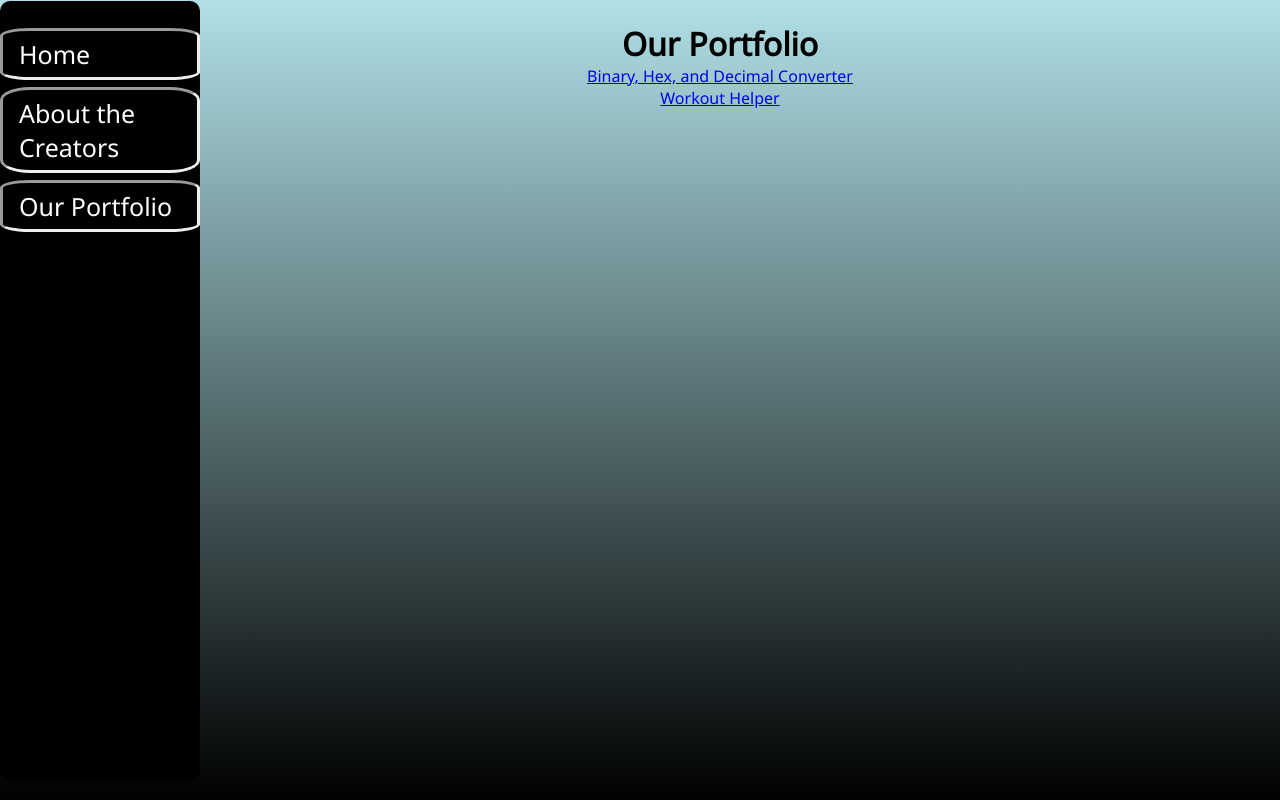
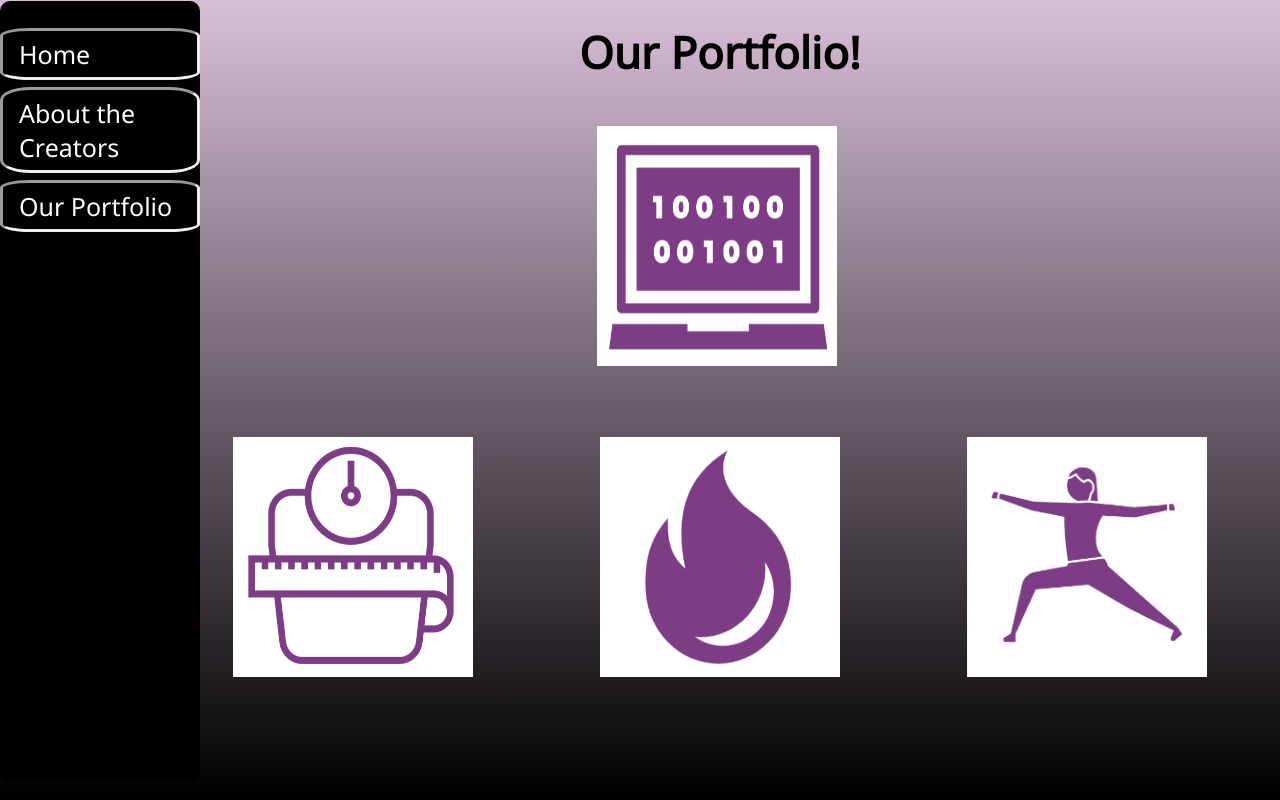
Before and after one commit to umaparhar1/gitgals, a Django app: page /ourPortfolio.html in a window 1280 px wide. Run offline with Django 3.2, Linux system fonts and the light colour scheme.

Commit message:
fixed our portfolio page

```diff
--- a/Proj1/converter/static/css/mysite.css
+++ b/Proj1/converter/static/css/mysite.css
@@ -15,19 +15,16 @@ div#hero{
   top: 0;
   padding-top: 15px;
   text-align: center;
+  align-self: center;
+  align-content: center;
 }
 body{
   height: 100%;
   margin: 0;
   background-repeat: no-repeat;
   background-attachment: fixed;
-  background-image: linear-gradient(	powderblue, black);
+  background-image: linear-gradient(	#D8BFD8, black);
   color: black;
-}
-
-.bmi-pic:hover {
-  transform: scale(1.2);
-
 }
 
 .workout-pic:hover{
--- a/Proj1/converter/templates/converter/aboutCreators.html
+++ b/Proj1/converter/templates/converter/aboutCreators.html
@@ -8,7 +8,7 @@
     <link href="https://fonts.googleapis.com/css2?family=Noto+Sans&display=swap" rel="stylesheet">
     <style type = 'text/css'>
         body{
-            background-image: linear-gradient(powderblue, black);
+            background-image: linear-gradient(#D8BFD8, black);
         }
     </style>
 </head>
@@ -24,8 +24,8 @@
         <h1 style = "margin-top: 2%;margin-bottom: 3%">About the Creators</h1>
         <img src = 'static/img/uma-website.png' height= '40%' width='40%' style = 'margin-right: 2%;margin-bottom:1%;'>
         <img src = 'static/img/lauren-pic.JPG' height= '37%' width='37%' style = 'margin-left: 2%;margin-bottom: 1%;'>
-        <p style="height: 22%;margin-right: 2%;width: 40%;color: lightgray;display: inline-flex"> Uma is currently a rising sophomore at the University of Wisconsin-Madison double majoring in Computer Science and Finance based Mathematics. In her free time, Uma enjoys doing yoga, spending time with her family, and drinking coffee.</p>
-        <p style="height: 20%;margin-left: 2%;width: 40%;color: lightgray;display: inline-flex;"> Lauren is a rising sophomore at the University of Wisconsin-Madison double majoring in Computer Science and Biology. She is passionate about technology and science, and she enjoys playing tennis, reading, and spending time with friends and family in her free time.</p>
+        <p style="height: 22%;margin-right: 2%;width: 40%;color: lightgray;display: inline-flex"> Uma is currently a sophomore at the University of Wisconsin-Madison double majoring in Computer Science and Finance based Mathematics. In her free time, Uma enjoys doing yoga, spending time with her family, and drinking coffee.</p>
+        <p style="height: 20%;margin-left: 2%;width: 40%;color: lightgray;display: inline-flex;"> Lauren is a sophomore at the University of Wisconsin-Madison double majoring in Computer Science and Biology. She is passionate about technology and science, and she enjoys playing tennis, reading, and spending time with friends and family in her free time.</p>
         <br>
         <br>
         <p style="height: 20%;width: 45%;margin-left: 1%;font-weight: bolder;color: lightgray;display: inline-block;"> Uma's Contact Info:</p>
--- a/Proj1/converter/templates/converter/bmi.html
+++ b/Proj1/converter/templates/converter/bmi.html
@@ -19,7 +19,7 @@
     <!-- Page content -->
     <div class="main">
         <div>
-            <a style="margin-right: 60%;" href="workout.html">&#8592 Back to Workout Helper Homepage</a>
+            <a style="margin-right: 60%;" href="ourPortfolio.html">&#8592 Back to Our Portfolio</a>
             <h1 style="margin-top: 2%;margin-bottom: 2%;">BMI Calculator</h1>
         </div>
         <div class="calculator"
--- a/Proj1/converter/templates/converter/caloriesBurned.html
+++ b/Proj1/converter/templates/converter/caloriesBurned.html
@@ -18,9 +18,8 @@
 
     <!-- Page content -->
     <div class="main">
-        <a style="margin-right: 60%;" href="workout.html">&#8592 Back to Workout Helper Homepage</a>
+        <a style="margin-right: 60%;" href="ourPortfolio.html">&#8592 Back to Our Portfolio</a>
         <h1 style = "margin-top: 2%;margin-bottom: 2%;">Calculate Calories Burned in Workout</h1>
-        <h2 style = 'font-size: 12; font-weight: bolder; margin-bottom: 2%;'>This feature is coming soon!</h2>
         <div class="calculator"
             style='background-color: #D8BFD8; height: 550px; width:700px;margin: 0 auto;border-radius: 10%;border-color: black; border-width: 5px;border-style:double;'>
             <br>
--- a/Proj1/converter/templates/converter/ourPortfolio.html
+++ b/Proj1/converter/templates/converter/ourPortfolio.html
@@ -4,8 +4,61 @@
 
 <head>
     <title>Our Portfolio</title>
-    <link rel="stylesheet" type ="text/css" href="{% static 'css/mysite.css' %}">
+    <link rel="stylesheet" type="text/css" href="{% static 'css/mysite.css' %}">
     <link href="https://fonts.googleapis.com/css2?family=Noto+Sans&display=swap" rel="stylesheet">
+    <style type='text/css'>
+        body {
+            background-image: linear-gradient(#D8BFD8, black);
+        }
+
+        .container {
+            position: relative;
+            width: 50%;
+        }
+
+        .converter-icon {
+            margin-left: 33%;
+            display: flex;
+        }
+
+        .image {
+            opacity: 1;
+
+            transition: .5s ease;
+            backface-visibility: hidden;
+        }
+
+        .middle {
+            transition: .5s ease;
+            opacity: 0;
+            size: 55%;
+            position: absolute;
+            top: 50%;
+            left: 50%;
+            transform: translate(-50%, -50%);
+            -ms-transform: translate(-50%, -50%);
+            text-align: center;
+        }
+
+        .container:hover .image {
+            opacity: 0.3;
+            transform: scale(1.2);
+        }
+
+        .container:hover .middle {
+            opacity: 1;
+        }
+
+        .text {
+            background-color: black;
+            color: white;
+            font-size: 16px;
+            padding: 16px 32px;
+        }
+        .workout_icons{
+            display: flex;
+        }
+    </style>
 </head>
 
 <body>
@@ -15,15 +68,61 @@
         <a href="ourPortfolio.html">Our Portfolio</a>
     </div>
     <div class="main">
-        <h1 style = "margin-top: 2%;">Our Portfolio</h1>
-        <a href="converter.html">Binary, Hex, and Decimal Converter</a>
+        <h1 style="margin-top: 2%;margin-bottom: 4%;font-size: 44px;font-weight: bolder;">Our Portfolio!</h1>
+        <div class='converter-icon'>
+            <div class='container'>
+                <a href='converter.html'>
+                    <img src='static/img/converter_icon.png' height='240px' width='240px' class="image">
+                    <div class='middle'>
+                        <div class='text'>Binary/Hex/Decimal Converter</div>
+                    </div>
+                </a>
+            </div>
+        </div>
         <br>
-        <a href = "workout.html">Workout Helper</a>
+        <br>
+        <br>
+        <div class = 'workout_icons'>
+        <div class='container'>
+            <a href='bmi.html'>
+                <img src='static/img/bmi_icon.png' height='240px' width='240px' class="image">
+                <div class='middle'>
+                    <div class='text'>BMI Calculator</div>
+                </div>
+            </a>
+        </div>
+        <div class='container'>
+            <a href='caloriesBurned.html'>
+                <img src='static/img/calorie_icon.png' height='240px' width='240px'
+                     class="image">
+                <div class='middle'>
+                    <div class='text'>Calories Burned Calculator</div>
+                </div>
+            </a>
+        </div>
+        <div class='container'>
+            <a href='workoutIdeas.html'>
+                <img src='static/img/workout_icon.png' height='240px' width='240px'
+                    class='image'>
+                <div class='middle'>
+                    <div class='text'>Workout Generator</div>
+                </div>
+            </a>
+        </div>
+    </div>
+    </div>
+    <div>
+
+    </div>
+    <br>
+    <br>
+    <div class="workout-icons">
+
     </div>
 
-   <br>
-   <br>
-  <br>
+    <br>
+    <br>
+    <br>
 
 </body>
 
--- a/Proj1/converter/templates/converter/workout.html
+++ b/Proj1/converter/templates/converter/workout.html
@@ -6,6 +6,11 @@
     <title>Workout Helper</title>
     <link rel="stylesheet" type="text/css" href="{% static 'css/mysite.css' %}">
     <link href="https://fonts.googleapis.com/css2?family=Noto+Sans&display=swap" rel="stylesheet">
+    <style type = 'text/css'>
+        body{
+            background-image: linear-gradient(#D8BFD8, black);
+        }
+    </style>
 </head>
 
 <body>
--- a/Proj1/converter/templates/converter/workoutIdeas.html
+++ b/Proj1/converter/templates/converter/workoutIdeas.html
@@ -18,7 +18,7 @@
 
     <!-- Page content -->
     <div class="main">
-        <a style="margin-right: 60%;" href="workout.html">&#8592 Back to Workout Helper Homepage</a>
+        <a style="margin-right: 60%;" href="ourPortfolio.html">&#8592 Back to Our Portfolio</a>
         <h1 style = "margin-top: 2%;margin-bottom: 4%;">Workout Ideas</h1>
         <h2 style = 'font-size: 12; font-weight: bolder;'>This feature is coming soon!</h2>
     </div>
```
Also changed, not shown: Proj1/converter/templates/converter/converter.html (+7 -2 lines), Proj1/converter/static/img/bmi-icon.png (deleted), Proj1/converter/static/img/bmi_icon.png (added), Proj1/converter/static/img/calorie-icon.png (deleted), Proj1/converter/static/img/calorie_icon.png (added), Proj1/converter/static/img/converter_icon.png (added), Proj1/converter/static/img/workout-icon.png (deleted), Proj1/converter/static/img/workout_icon.png (added).
